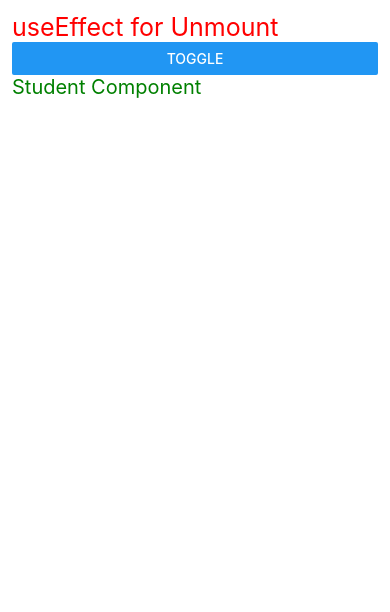
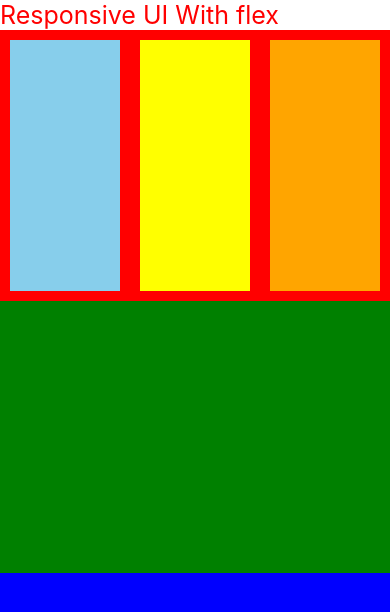
Before and after one commit to birbalkr/reactNative, a React Native app: screen / in a window 390 px wide. Shown: the top 612 px of the page. Built offline with nearby package versions, Linux system fonts and the light colour scheme.

Commit message:
Responsive UI With flex

```diff
--- a/App.tsx
+++ b/App.tsx
@@ -1,36 +1,63 @@
-import React, { useEffect, useState } from 'react';
+import React from 'react';
 import {
+    StyleSheet,
     Text,
-    View,
-    FlatList,
-    Button
+    View
 } from "react-native";
+
 const App = () => {
-    const [show, setShow] = useState(true)
     return (
-        <View style={{ padding: 12 }}>
-            <Text style={{ fontSize: 25, color: 'red' }}>useEffect for Unmount</Text>
-            <Button title='Toggle' onPress={()=>setShow(!show)} />
-            {
-            show ? <Student /> :null
-            }
+        <View style={style.main}>
+            <Text style={{ fontSize: 25, color: 'red' }}>Responsive UI With flex</Text>
+            <View style={style.box1}>
+                <View style={style.innerbox}></View>
+                <View style={style.innerbox1}></View>
+                <View style={style.innerbox2}></View>
+
+            </View>
+            <View style={style.box2}></View>
+            <View style={style.box3}></View>
         </View>
     )
-}
-const Student = () => {
-    useEffect(()=>{
-        return()=>{
-            console.warn("useEffect called on unmount");
-        }
+};
 
-    })
-    return (
-        <View>
-            <Text style={{ fontSize: 20, color: 'green' }}>Student Component</Text>
-        </View>
-    )
-}
-
+const style=StyleSheet.create({
+    main:{
+        flex:1
+    },
+    box1:{
+        flex: 1,
+        backgroundColor:'red',
+        flexDirection:'row'
+    }
+    ,
+    box2:{
+        flex: 1,
+        backgroundColor:'green'
+    }
+    ,
+    box3:{
+        flex: 1,
+        backgroundColor:'blue'
+    },
+    innerbox:{
+        flex:1,
+        backgroundColor:'skyblue',
+        margin:10
+    }
+    ,
+    innerbox1:{
+        flex:1,
+        backgroundColor:'yellow',
+        margin:10
+    }
+    ,
+    innerbox2:{
+        flex:1,
+        backgroundColor:'orange',
+        margin:10
+    }
+})
 export default App;
 
 // npx react-native start
```
